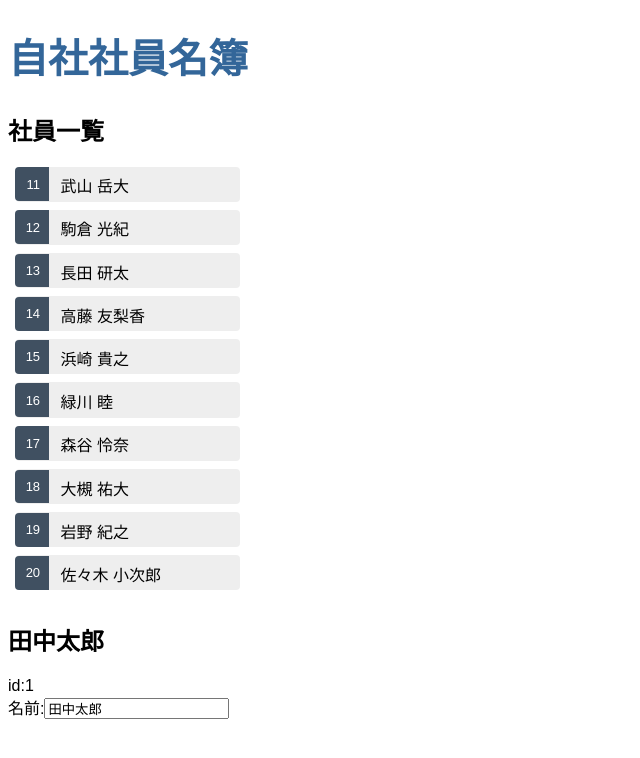
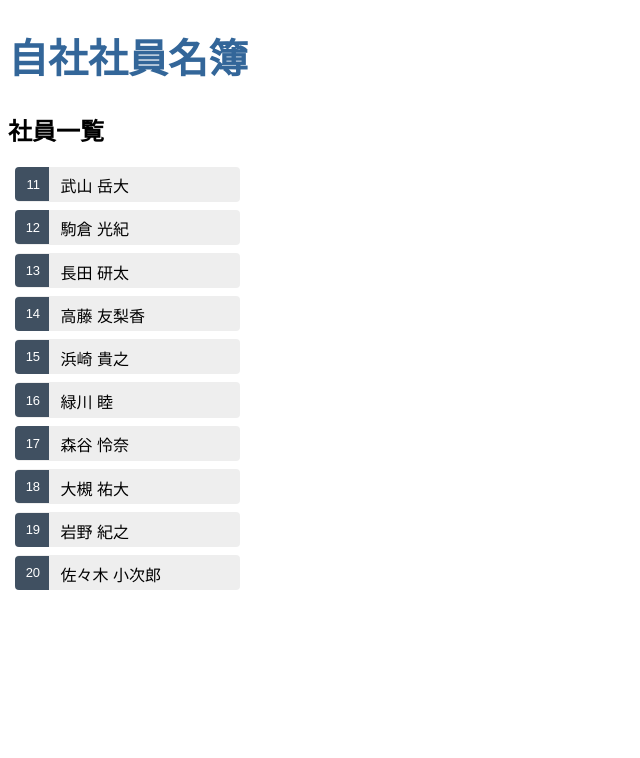
Before and after one commit to GrowUp-Haruno/angular-learning, an Angular app: page / in a window 1280 px wide. Shown: the top 758 px of the page, without its empty margins (0-640 px from the left). Built offline with nearby package versions, Linux system fonts and the light colour scheme.

Commit message:
メンバーコンポーネントを作成

```diff
--- a/src/app/app.component.html
+++ b/src/app/app.component.html
@@ -1,2 +1,2 @@
 <h1>{{ title }}</h1>
-<app-members></app-members>
+<app-members/>
--- a/src/app/app.module.ts
+++ b/src/app/app.module.ts
@@ -4,9 +4,10 @@ import { BrowserModule } from '@angular/platform-browser';
 
 import { AppComponent } from './app.component';
 import { MembersComponent } from './members/members.component';
+import { MemberDetailComponent } from './member-detail/member-detail.component';
 
 @NgModule({
-  declarations: [AppComponent, MembersComponent],
+  declarations: [AppComponent, MembersComponent, MemberDetailComponent],
   imports: [BrowserModule, FormsModule],
   providers: [],
   bootstrap: [AppComponent],
--- /dev/null
+++ b/src/app/member-detail/member-detail.component.html
@@ -0,0 +1,8 @@
+<div *ngIf="member !== undefined">
+  <h2>{{ member.name }}</h2>
+  <div><span>id:</span>{{ member.id }}</div>
+  <div>
+    <label>名前:</label>
+    <input type="text" [(ngModel)]="member.name" placeholder="名前" />
+  </div>
+</div>
--- a/src/app/members/members.component.html
+++ b/src/app/members/members.component.html
@@ -1,15 +1,14 @@
 <h2>社員一覧</h2>
 
 <ul class="members">
-  <li *ngFor="let member of members">
+  <li
+    *ngFor="let member of members"
+    (click)="onSelect(member)"
+    [class.selected]="member === selectedMember"
+  >
     <span class="badge">{{ member.id }}</span
     >{{ member.name }}
   </li>
 </ul>
 
-<h2>{{ member.name }}</h2>
-<div><span>id:</span>{{ member.id }}</div>
-<div>
-  <label>名前:</label>
-  <input type="text" [(ngModel)]="member.name" placeholder="名前" />
-</div>
+<app-member-detail [member]="selectedMember"/>
--- a/src/app/members/members.component.ts
+++ b/src/app/members/members.component.ts
@@ -8,6 +8,10 @@ import { MEMBERS } from 'src/mock-members';
   styleUrls: ['./members.component.scss'],
 })
 export class MembersComponent {
-  members = MEMBERS
-  member: Member = { id: 1, name: '田中太郎' };
+  members = MEMBERS;
+  selectedMember: Member | undefined;
+
+  onSelect(member: Member): void {
+    this.selectedMember = member;
+  }
 }
```
Also changed, not shown: src/app/member-detail/member-detail.component.ts (added, +11 -0 lines), src/app/member-detail/member-detail.component.scss (added), 1 other file (tests, documents, lock files or other folders).
